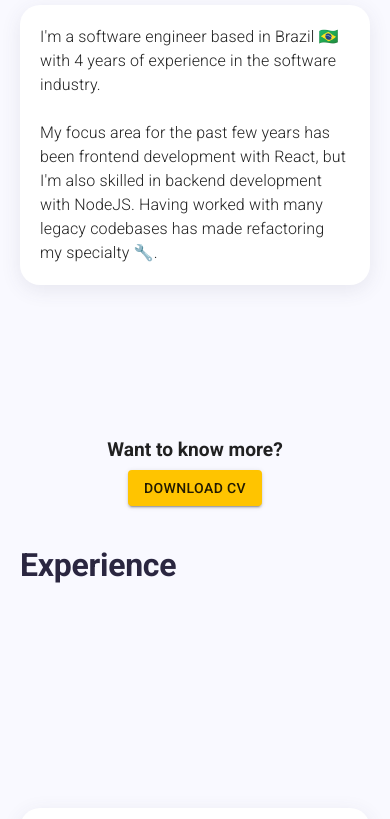
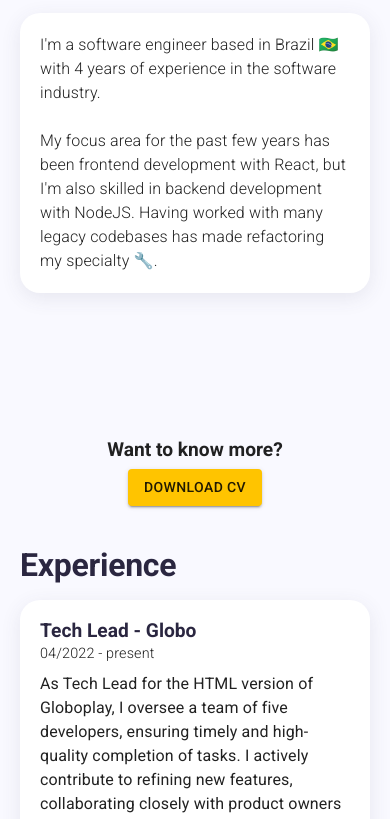
Before and after one commit to Silventino/react-portfolio, a React (Create React App) app: page / in a window 390 px wide. Shown: the part 1162-1981 px from the top of the page. Built offline with nearby package versions, Linux system fonts and the light colour scheme; a web font is replaced by a local one.

Commit message:
fix: allow mobile sections to get bigger

```diff
--- a/src/components/MainPage/sections/ExperienceSection/components/ExperienceItem.tsx
+++ b/src/components/MainPage/sections/ExperienceSection/components/ExperienceItem.tsx
@@ -1,6 +1,6 @@
 /** @jsxImportSource @emotion/react */
 
-import { Hidden, Typography, css } from "@mui/material";
+import { Typography, css } from "@mui/material";
 
 type Props = {
   title: string;
@@ -21,9 +21,7 @@ const ExperienceItem: React.FC<Props> = ({ title, date, description }) => {
       <Typography fontWeight={100} fontSize={"0.9rem"} marginBottom={1}>
         {date}
       </Typography>
-      <Hidden smDown>
-        <Typography>{description}</Typography>
-      </Hidden>
+      <Typography>{description}</Typography>
     </div>
   );
 };
--- a/src/components/MainPage/sections/HomeSection/HomeSection.tsx
+++ b/src/components/MainPage/sections/HomeSection/HomeSection.tsx
@@ -1,11 +1,7 @@
 /** @jsxImportSource @emotion/react */
 
-import { Grid, IconButton, Typography, css, useTheme } from "@mui/material";
+import { Grid, Typography, css, useTheme } from "@mui/material";
 import SectionContainer from "../../../SectionContainer/SectionContainer";
-import LinkedInIcon from "@mui/icons-material/LinkedIn";
-import TwitterIcon from "@mui/icons-material/Twitter";
-import InstagramIcon from "@mui/icons-material/Instagram";
-import MailIcon from "@mui/icons-material/Mail";
 import { Typewriter } from "../../../Typewriter";
 import SocialMediaButtons from "./components/SocialMediaButtons";
 
@@ -19,6 +15,8 @@ const HomeSection: React.FC<Props> = ({ id }) => {
 
   return (
     <SectionContainer id={id} color={primaryColor}>
+      <div />
+
       <Grid
         container
         display={"flex"}
@@ -58,6 +56,8 @@ const HomeSection: React.FC<Props> = ({ id }) => {
           />
         </Grid>
       </Grid>
+
+      <div />
     </SectionContainer>
   );
 };
--- a/src/components/SectionContainer/SectionContainer.tsx
+++ b/src/components/SectionContainer/SectionContainer.tsx
@@ -21,7 +21,7 @@ const SectionContainer: React.FC<Props> = ({ id, children, color }) => {
         align-items: center;
         justify-content: space-between;
 
-        height: 100vh;
+        min-height: 100vh;
         width: 100%;
         background-color: ${color ? color : "#f9f9ff"};
         overflow: hidden;
--- a/src/components/SectionTitle/SectionTitle.tsx
+++ b/src/components/SectionTitle/SectionTitle.tsx
@@ -6,7 +6,13 @@ type Props = {
 
 const SectionTitle: React.FC<Props> = ({ children }) => {
   return (
-    <Typography variant="h2" fontWeight={600} color={"primary"} width={"100%"}>
+    <Typography
+      variant="h2"
+      fontWeight={600}
+      color={"primary"}
+      width={"100%"}
+      marginBottom={2}
+    >
       {children}
     </Typography>
   );
```
